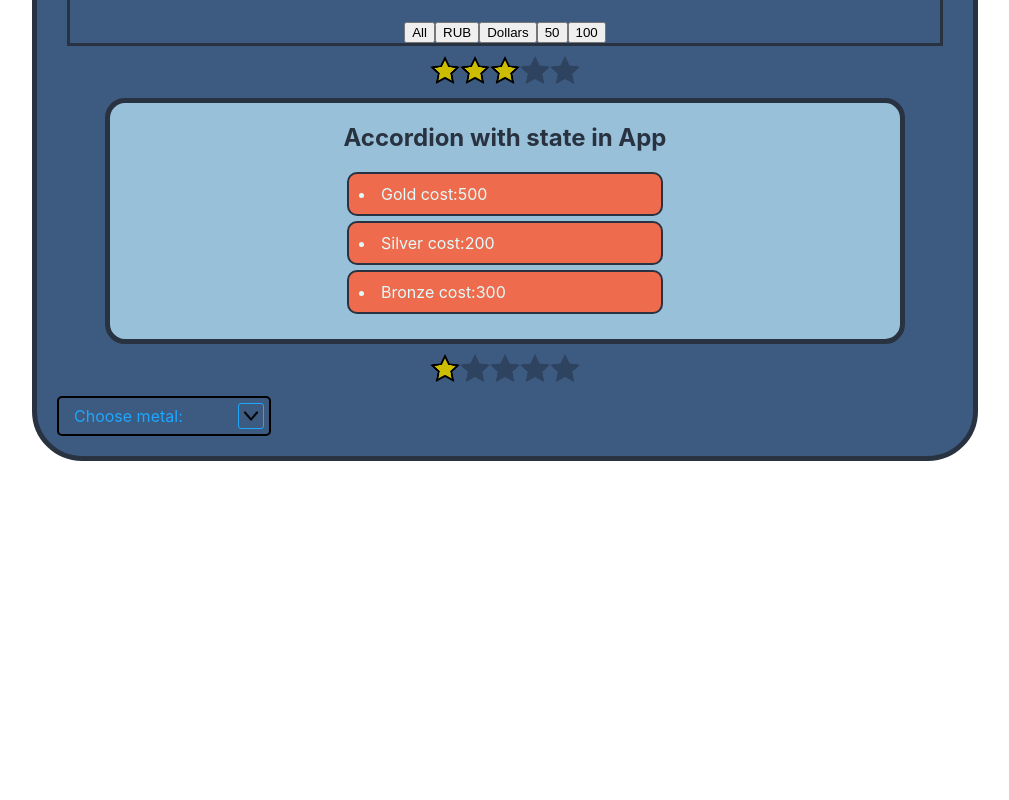
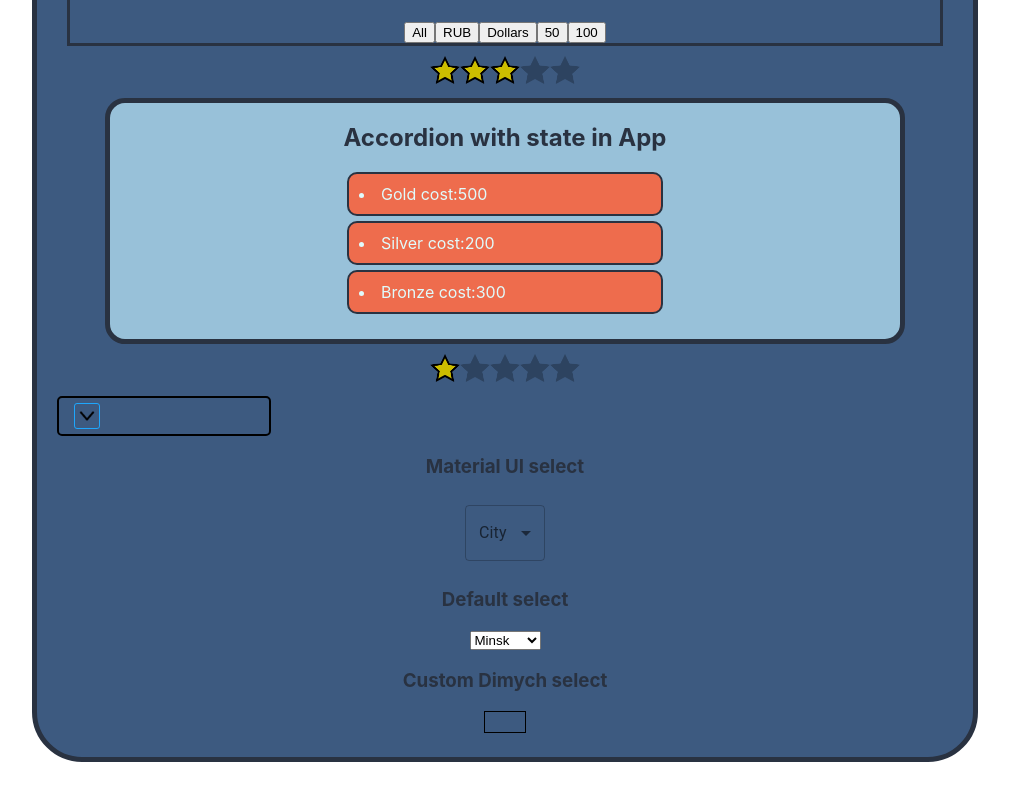
Before and after one commit to Pikadorius/samurai-way-main, a React (Create React App) app: page / in a window 1280 px wide. Shown: the part 1457-2257 px from the top of the page, without its empty margins (135-1144 px from the left). Before the commit the page ends 1968 px from the top, so only its background shows below. Built offline with nearby package versions, Linux system fonts and the light colour scheme.

Commit message:
lesson 15 practice

```diff
--- a/src/App.tsx
+++ b/src/App.tsx
@@ -12,7 +12,8 @@ import UncontrolledAccordion from './Components/Accordion/UncontrolledAccordion'
 import UncontrolledRating from './Components/Rating/UncontrolledRating';
 import Counter from './Components/Counter/Counter';
 import RouterTests from './Components/RouterTests';
-import Select from "./Components/CustomSelect/Select";
+import MySelect from "./Components/CustomSelect/MySelect";
+import {SelectDimych} from "./Components/CustomSelect/SelectDimych";
 
 export type StudentsPropsType = {
     id: number,
@@ -36,7 +37,7 @@ function App() {
         setAccordionCollapsed(!accordionCollapsed)
     }
 
-    const [selectValue,setSelectValue]=useState('Choose metal:')
+    const [selectValue,setSelectValue]=useState<any>(null)
 
     return (
         <div className="App">
@@ -65,11 +66,16 @@ function App() {
                        collapsed={accordionCollapsed}
                        collapse={collapseList}/>
             <UncontrolledRating rating={1}/>
-            <Select value={selectValue} onChange={setSelectValue} valuesList={[
+            <MySelect value={selectValue} onChange={setSelectValue} itemsList={[
                 {id:0, title:'Gold', value:'500'},
                 {id:1, title:'Silver', value:'200'},
                 {id:2, title:'Bronze', value:'300'},
             ]}/>
+            <SelectDimych onChange={setSelectValue} items={[
+                {value: '1', title: 'Minsk'},
+                {value: '2', title: 'Moscow'},
+                {value: '3', title: 'Kiev'},
+            ]} value={selectValue}/>
         </div>
     );
 }
--- a/src/Components/CustomSelect/Select.tsx
+++ b/src/Components/CustomSelect/MySelect.tsx
@@ -12,13 +12,17 @@ type ItemType = {
 type SelectPropsType = {
     value: any
     onChange: (value: any) => void
-    valuesList: ItemType[]
+    itemsList: ItemType[]
 }
 
-const Select = (props: SelectPropsType) => {
+const MySelect = (props: SelectPropsType) => {
     const [collapsed, setCollapsed] = useState<boolean>(true)
 
-    const onClickHandler = (title: string) => {
+    const onTitleClickHandler = () => {
+        setCollapsed(!collapsed)
+    }
+
+    const onItemClickHandler = (title: string) => {
         props.onChange(title);
         setCollapsed(!collapsed)
     }
@@ -26,18 +30,18 @@ const Select = (props: SelectPropsType) => {
     return (
         <div className={s.wrapper}>
             <div className={s.selectName}>{props.value}
-                <div  onClick={() => setCollapsed(!collapsed)} className={s.arrow}> {collapsed ? <img alt={'arrowBottom'} src={arrowBottom}/> :
+                <div  onClick={onTitleClickHandler} className={s.arrow}> {collapsed ? <img alt={'arrowBottom'} src={arrowBottom}/> :
                     <img alt={'arrowTop'} src={arrowTop}/>}</div>
             </div>
             {!collapsed && <div className={s.valuesField}>
-                <div className={s.selector}><span onClick={() => onClickHandler('Choose metal:')}>none</span></div>
+                <div className={s.selector}><span onClick={() => onItemClickHandler('Choose:')}>none</span></div>
 
 
-                {props.valuesList.map(i => <div key={i.id} className={s.selector}><span>{i.value}</span><span
-                    onClick={()=>onClickHandler(i.title)}> {i.title}</span></div>)}
+                {props.itemsList.map(i => <div key={i.id} className={s.selector}><span>{i.value}</span><span
+                    onClick={()=>onItemClickHandler(i.title)}> {i.title}</span></div>)}
             </div>}
         </div>
     );
 };
 
-export default Select;
+export default MySelect;
--- /dev/null
+++ b/src/Components/CustomSelect/SelectDimych.module.css
@@ -0,0 +1,12 @@
+.select span.main {
+    border: 1px solid black;
+    display: inline-block;
+    min-height: 20px;
+    min-width: 40px;
+}
+
+.items {
+    position: absolute;
+    border: 1px solid black;
+    padding: 5px;
+}
--- a/src/Components/CustomSelect/SelectDimych.tsx
+++ b/src/Components/CustomSelect/SelectDimych.tsx
@@ -1,7 +1,7 @@
-import React from 'react';
+import React, {useState} from 'react';
 import {ItemType} from '../Accordion/Accordion';
 import {FormControl, InputLabel, MenuItem, Select} from '@mui/material';
-import {action} from '@storybook/addon-actions';
+import s from './SelectDimych.module.css'
 
 
 type SelectPropsType = {
@@ -12,27 +12,61 @@ type SelectPropsType = {
 
 export const SelectDimych = (props: SelectPropsType) => {
 
-    const selectedItem = props.items.find(i => i.value === props.value)
+    const [active, setActive] = useState<boolean>(false)
+
+    const items = props.items.find(i => i.value === props.value)
+
+    const toggleItems = () => {
+        setActive(!active)
+    }
+
+    const onItemClick = (value: any) => {
+        props.onChange(value)
+        toggleItems()
+    }
 
     return (
         <div>
-            <FormControl sx={{ m: 1, minWidth: 80 }}>
+            <div>
+                <h3>Material UI select</h3>
+                <FormControl sx={{m: 1, minWidth: 80}}>
                     <InputLabel id="demo-simple-select-label">City</InputLabel>
                     <Select
                         labelId="demo-simple-select-label"
                         id="demo-simple-select"
                         value={props.value}
                         label="City"
-                    onChange={props.onChange}
+                        onChange={() => {
+                        }}
                     >
-                    <MenuItem value={1}>Minsk</MenuItem>
-                    <MenuItem value={2}>Moscow</MenuItem>
-                    <MenuItem value={3}>Kiev</MenuItem>
+                        <MenuItem value={'1'}>Minsk</MenuItem>
+                        <MenuItem value={'2'}>Moscow</MenuItem>
+                        <MenuItem value={'3'}>Kiev</MenuItem>
                     </Select>
                 </FormControl>
+            </div>
 
-            <h3>{selectedItem && selectedItem.title}</h3>
-            {props.items.map(i => <div key={i.value}>{i.title}</div>)}
+            <h3>Default select</h3>
+            <div>
+                <select value={props.value} onChange={(e) => props.onChange(e.currentTarget.value)}>
+                    <option value="1">Minsk</option>
+                    <option value="2">Moscow</option>
+                    <option value="3">Kiev</option>
+                </select>
+            </div>
+
+            <h3>Custom Dimych select</h3>
+            <div className={s.select}>
+                <span className={s.main} onClick={toggleItems}>{items && items.title}</span>
+                {
+                    active &&
+                    <div className={s.items}>
+                        {props.items.map(i => <div key={i.value} onClick={() => {
+                            onItemClick(i.value)
+                        }}>{i.title}</div>)}
+                    </div>
+                }
+            </div>
         </div>
     );
 };
```
Also changed, not shown: 1 other file (tests, documents, lock files or other folders). Lines whose indentation alone changed are shown as unchanged.
